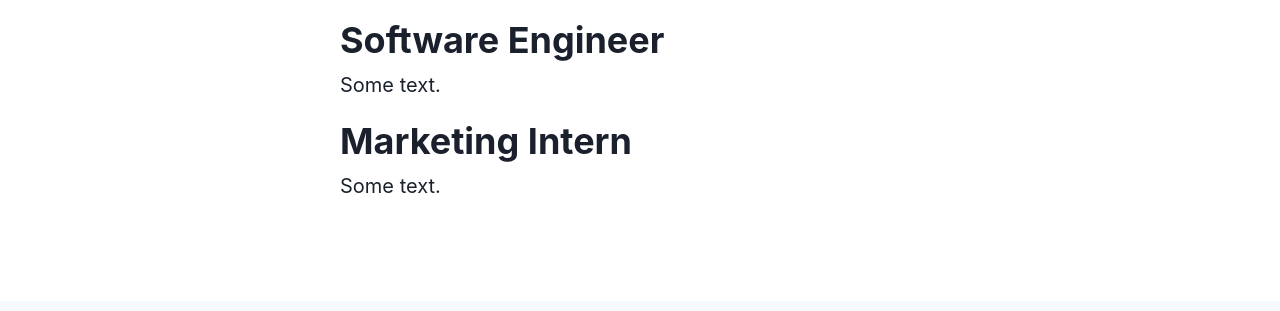
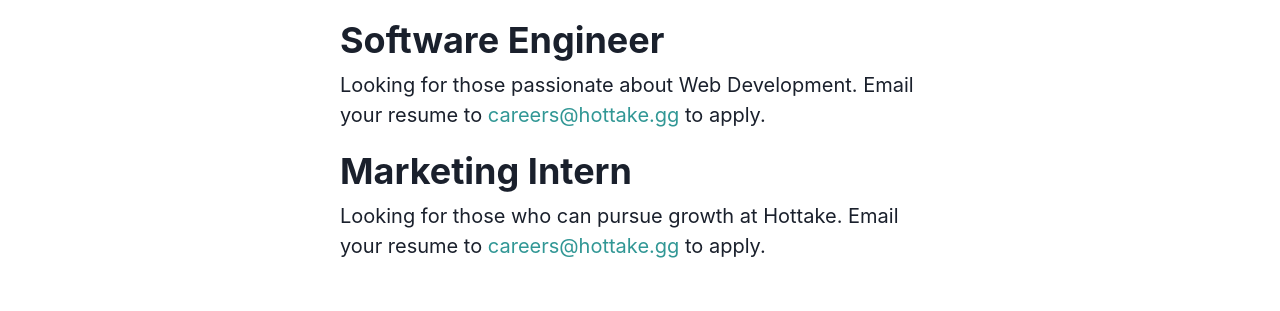
Before and after one commit to Jish2/hot-take, a Next.js app in the folder frontend/: page /internship in a window 1280 px wide. Shown: the part 394-705 px from the top of the page. Built offline with nearby package versions, Linux system fonts and the light colour scheme.

Commit message:
static pages fixed

```diff
--- a/frontend/pages/internship/index.jsx
+++ b/frontend/pages/internship/index.jsx
@@ -1,4 +1,4 @@
-import { Container, Heading, Text, Link } from "@chakra-ui/react";
+import { Link } from "@chakra-ui/react";
 import { Navbar } from "../../components/Navbar";
 import { Footer } from "../../components/Footer";
 import { TitleBlock, ItemBlock, Spacer } from "../../components/StaticComponent";
@@ -8,18 +8,26 @@
 		<>
 			<Navbar />
 			<div style={{ height: "10vh" }}></div>
-
 			<TitleBlock
 				title="Intern at HotTake"
 				url="https://www.arts.uci.edu/sites/default/files/Visit-StudentCenter.jpg"
 			/>
-
 			<ItemBlock title="">Summarize Intern Opportunities</ItemBlock>
-			<ItemBlock title="Software Engineer">Some text.</ItemBlock>
-			<ItemBlock title="Marketing Intern">Some text.</ItemBlock>
-
+			<ItemBlock title="Software Engineer">
+				Looking for those passionate about Web Development. Email your resume to{" "}
+				<Link color="teal.500" href="mailto:careers@hottake.gg">
+					careers@hottake.gg
+				</Link>{" "}
+				to apply.
+			</ItemBlock>
+			<ItemBlock title="Marketing Intern">
+				Looking for those who can pursue growth at Hottake. Email your resume to{" "}
+				<Link color="teal.500" href="mailto:careers@hottake.gg">
+					careers@hottake.gg
+				</Link>{" "}
+				to apply.
+			</ItemBlock>
 			<Spacer size={100} />
-
 			<Footer />
 		</>
 	);
```
Also changed, not shown: frontend/pages/about/index.jsx (+0 -96 lines).
